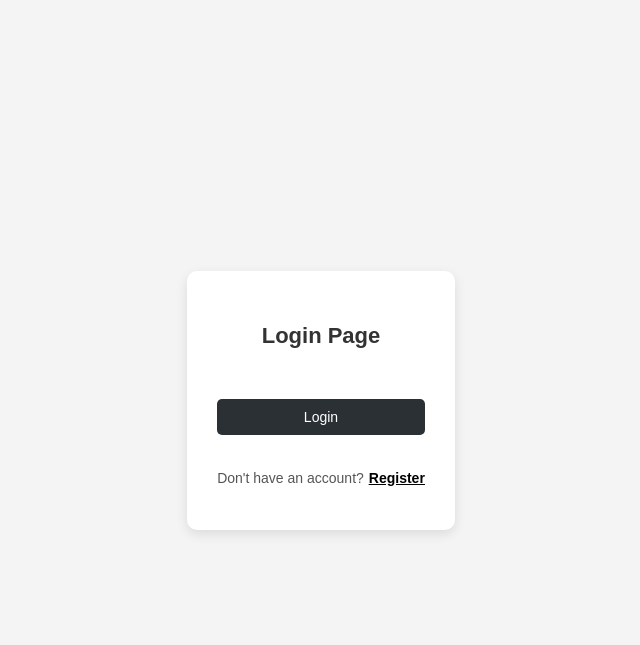
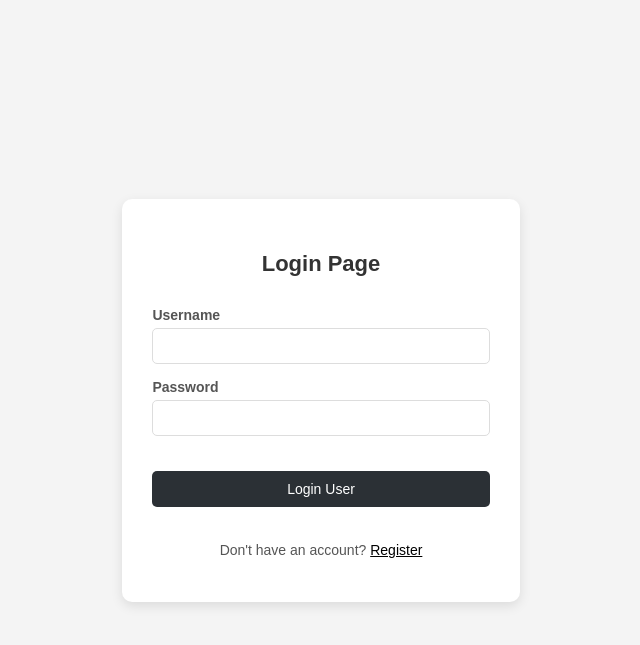
Before and after one commit to AbdulRahmanMudasser/django-crm, a Django app: page /login/ in a window 1280 px wide. Shown: the top 645 px of the page, without its empty margins (319-959 px from the left). Run offline with Django 5.2, Linux system fonts and the light colour scheme; some libraries are stand-ins or nearby versions.

Commit message:
login and authenticate functionality

```diff
--- a/accounts/templates/accounts/login.html
+++ b/accounts/templates/accounts/login.html
@@ -1,73 +1,47 @@
 {% extends 'accounts/authentication.html' %}
-
-{% load custom_filters %}
 
 {% block title %}Login Page{% endblock %}
 
 {% block content %}
 
 <form action="" method="post">
-
     <h3>Login Page</h3>
 
     {% csrf_token %}
 
-    <label for="username">{{ form.username.label }}</label>
-    {{ form.username }}
+    <!-- Username Field -->
+    <label for="username">Username</label>
+    <input type="text" id="username" name="username" required>
 
-    <label for="password">{{ form.password.label }}</label>
-    {{ form.password }}
+    <!-- Password Field -->
+    <label for="password">Password</label>
+    <input type="password" id="password" name="password" required>
 
-    <input type="submit" value="Login" class="custom-button">
+    <!-- Submit Button -->
+    <input type="submit" value="Login User" class="custom-button">
 
+    <!-- Display Errors -->
     {% if form.errors %}
     <div class="form-errors">
         <ul>
             {% for field, errors in form.errors.items %}
-            {% with field_labels=field|get_field_label %}
-            <li>{{ field_labels|default:field|capfirst }}: {{ errors|join:", " }}</li>
-            {% endwith %}
+            <li>{{ field|capfirst }}: {{ errors|join:", " }}</li>
             {% endfor %}
         </ul>
     </div>
     {% endif %}
 
-    {% comment %} Simple Message {% endcomment %}
-    {% comment %} {% if messages %}
-    <div class="messages">
+    {% if messages %}
+    <div class="messages form-errors">
         {% for message in messages %}
         <div class="alert {{ message.tags }}">{{ message }}</div>
         {% endfor %}
     </div>
-    {% endif %} {% endcomment %}
+    {% endif %}
 
-    {% comment %} Message in Alert Box {% endcomment %}
-    {% comment %} {% if messages %}
-    <script>
-        {% for message in messages %}
-            {% if message.tags == 'success' %}
-                alert("{{ message|escapejs }}");
-            {% endif %}
-        {% endfor %}
-    </script>
-    {% endif %}     {% endcomment %}
-
-    {% comment %} Message in Styled Alert Box {% endcomment %}
-    <script>
-        {% for message in messages %}
-            {% if message.tags == 'success' %}
-                Swal.fire({
-                    title: 'Success!',
-                    text: "{{ message|escapejs }}",
-                    icon: 'success',
-                    confirmButtonText: 'OK'
-                });
-            {% endif %}
-        {% endfor %}
-    </script>
-
+    <!-- Form Footer -->
     <div class="form-footer">
-        <p>Don't have an account?<span><a href="{% url 'register' %}">Register</a></span></p>
+        <p>Don't have an account? <a href="{% url 'register' %}">Register</a></p>
     </div>
 </form>
 
--- a/accounts/views.py
+++ b/accounts/views.py
@@ -1,13 +1,36 @@
 from django.shortcuts import render, redirect, get_object_or_404
 from django.forms import inlineformset_factory
 from django.contrib.auth.forms import UserCreationForm
+from django.contrib.auth import login, logout, authenticate
 from django.contrib import messages
 from .forms import *
 from .models import *
 from .filters import *
 
 # Login View
-def login(request):
+def login_page(request):
+    # Check if Request Method is POST
+    if request.method == 'POST':
+        # Grab Username from POST Request
+        username = request.POST.get('username')
+        # Grab Password from POST Request
+        password = request.POST.get('password')
+
+        # Authenticate User
+        user = authenticate(request, username=username, password=password)
+
+        # Check if User is Not Empty
+        if user is not None:
+            # Login User
+            login(request, user)
+
+            # Redirect User to Home
+            return redirect('home')
+
+        else:
+            # Show Error Message
+            messages.error(request, 'Invalid Username or Password')
+
     context = {}
 
     # Render Login Template
--- a/crm/urls.py
+++ b/crm/urls.py
@@ -8,7 +8,7 @@ urlpatterns = [
     path('admin/', admin.site.urls),
 
     # Login URL
-    path('login/', views.login, name='login'),
+    path('login/', views.login_page, name='login'),
 
     # Register URL
     path('register/', views.register, name='register'),
```
